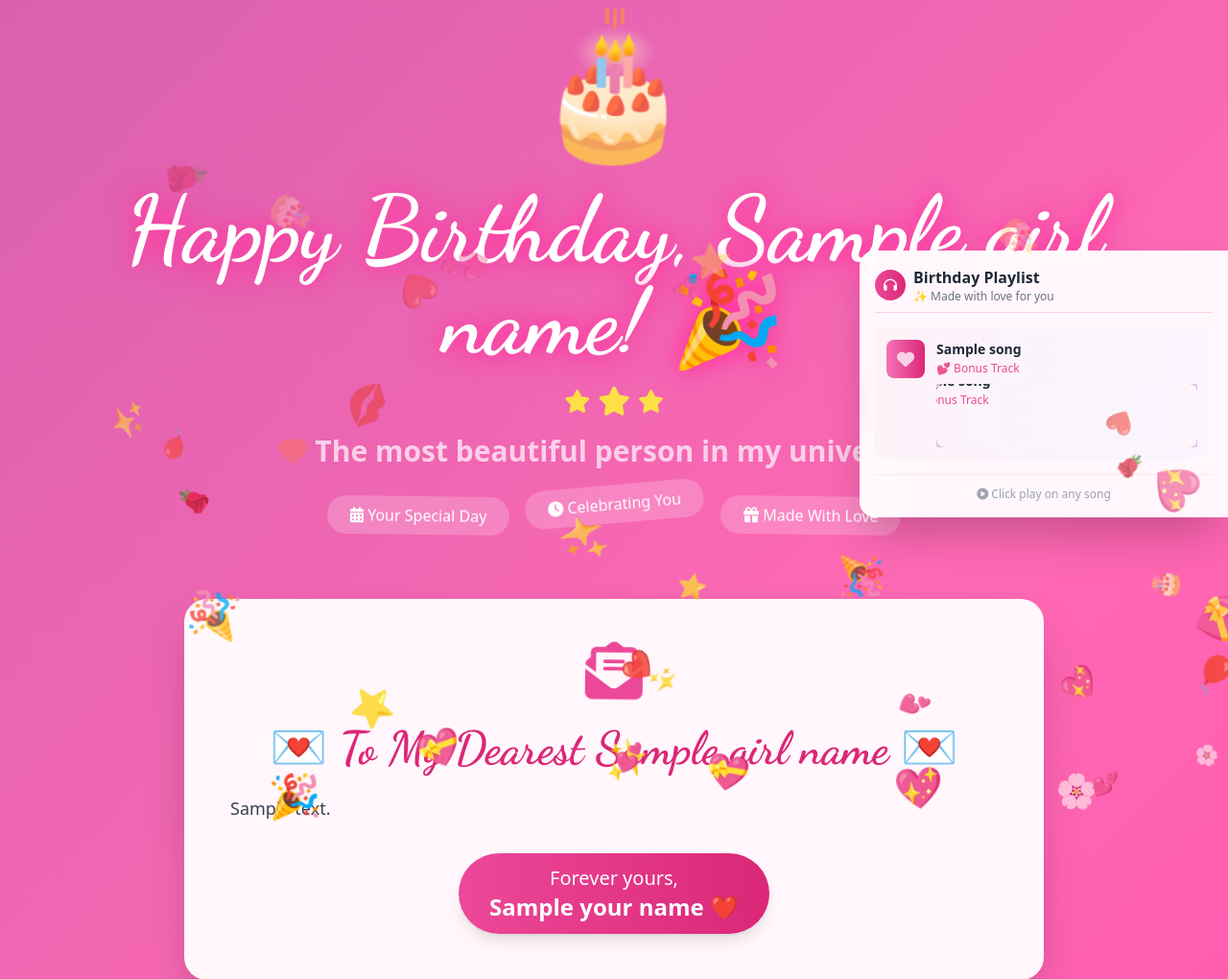
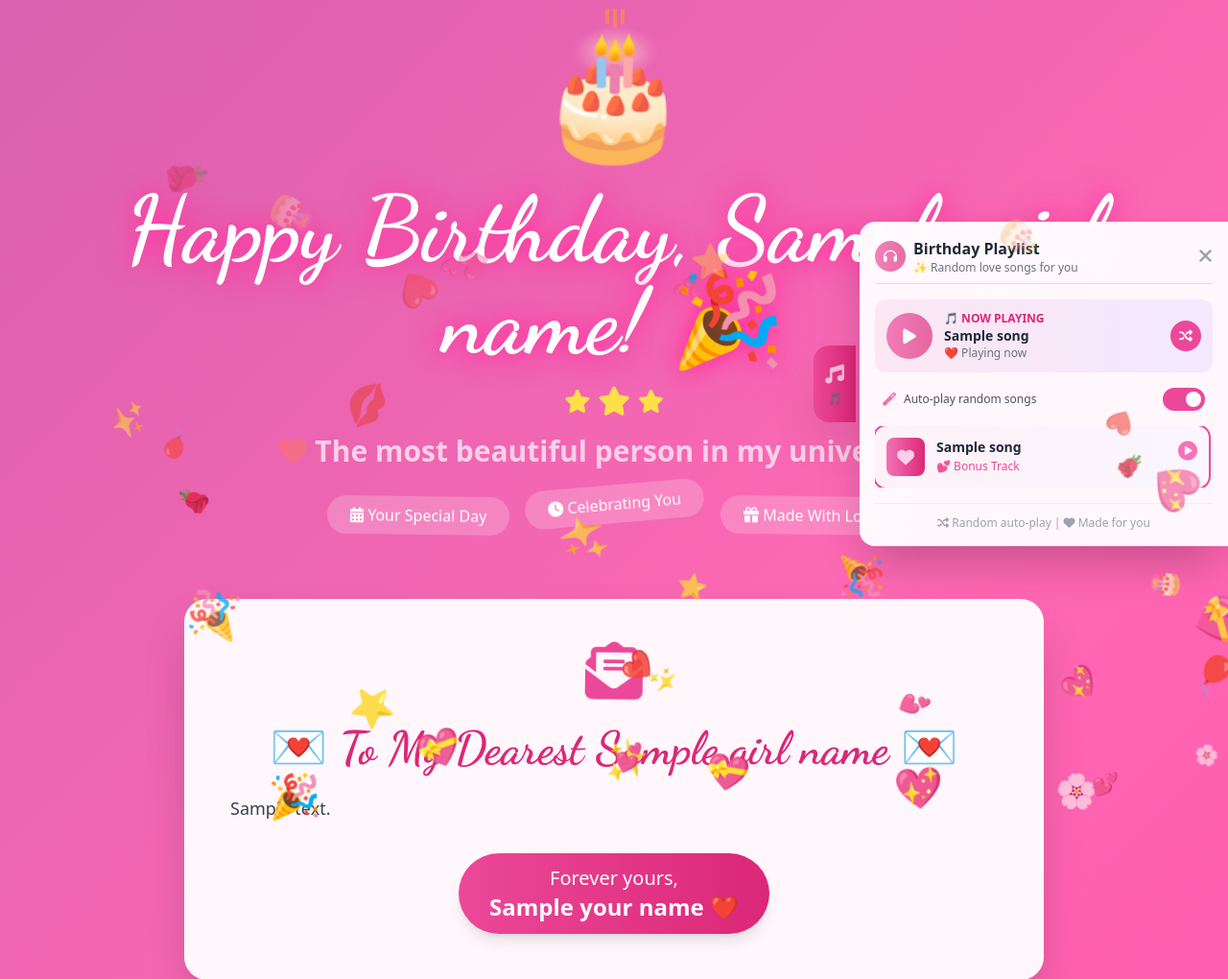
Before and after one commit to adedirancfx-cell/birthday-website, a Django app: template birthday_project/birthday_app/templates/birthday_app/birthday.html in a window 1280 px wide. Shown: the top 1020 px of the page at 96% size. Run offline with Django 3.2, Linux system fonts and the light colour scheme; the template is opened without the code that fills it: most values are stand-ins (such as "Sample title", 1, 10 or a date in 2020); grey boxes marked "Sample" are stand-in pictures; some libraries are stand-ins or nearby versions.

Commit message:
Update music panel toggle

```diff
--- a/birthday_project/birthday_app/templates/birthday_app/birthday.html
+++ b/birthday_project/birthday_app/templates/birthday_app/birthday.html
@@ -154,21 +154,6 @@
         .custom-scroll::-webkit-scrollbar-thumb { background: linear-gradient(135deg, #ff69b4, #ff1493); border-radius: 10px; }
 
         /* Music Panel */
-        /* Music Panel Transition */
-#musicPanel {
-    transform: translateX(0);
-    transition: transform 0.4s cubic-bezier(0.4, 0, 0.2, 1);
-}
-
-/* Toggle button hover effect */
-#toggleMusicBtn {
-    transition: all 0.3s ease;
-}
-
-#toggleMusicBtn:hover {
-    transform: scale(1.05);
-    padding-right: 12px;
-}
         #musicPanel {
             transform: translateX(0);
             transition: transform 0.5s cubic-bezier(0.4, 0, 0.2, 1);
@@ -188,38 +173,68 @@
     <div id="heartsContainer"></div>
 
     <!-- Music Panel with Random Auto-Play -->
-    <!-- Music Panel with Left-Side Toggle -->
-<div class="fixed right-0 top-1/2 transform -translate-y-1/2 z-50" id="musicPanelWrapper">
-    <!-- Music Panel Content -->
-    <div id="musicPanel" class="bg-white/95 backdrop-blur-xl rounded-l-2xl shadow-2xl w-96 overflow-hidden transition-all duration-500 ease-in-out">
-        <!-- Toggle Handle on the LEFT side -->
-        <div class="absolute -left-8 top-1/2 transform -translate-y-1/2">
-            <button onclick="toggleMusicPanel()"
-                    id="toggleMusicBtn"
-                    class="bg-gradient-to-r from-pink-500 to-pink-600 text-white rounded-l-xl py-3 px-2 shadow-xl hover:shadow-pink-500/50 transition-all duration-300 group">
-                <i id="toggleIcon" class="fas fa-chevron-right text-lg group-hover:scale-110 transition-transform"></i>
-                <div class="text-xs mt-1 font-semibold hidden md:block">🎵</div>
+    <div class="fixed right-0 top-1/2 transform -translate-y-1/2 z-50" id="musicPanelContainer">
+        <!-- Toggle Button -->
+        <div class="absolute -left-12 top-1/2 transform -translate-y-1/2">
+            <button onclick="toggleMusicPanel()" class="bg-gradient-to-r from-pink-500 to-pink-600 text-white rounded-l-2xl py-4 px-3 shadow-2xl hover:shadow-pink-500/50 transition-all duration-300 group">
+                <i class="fas fa-music text-xl animate-pulse group-hover:rotate-12 transition-transform"></i>
+                <div class="text-xs mt-1 font-semibold">🎵</div>
             </button>
         </div>
 
+        <!-- Music Panel Content -->
+        <div id="musicPanel" class="bg-white/95 backdrop-blur-xl rounded-l-2xl shadow-2xl w-96 overflow-hidden transition-all duration-500 ease-in-out">
             <div class="p-4">
                 <!-- Header -->
                 <div class="flex justify-between items-center mb-4 pb-2 border-b border-pink-200">
                     <div class="flex items-center gap-2">
-                    <div class="w-8 h-8 bg-gradient-to-r from-pink-500 to-pink-600 rounded-full flex items-center justify-center">
+                        <div class="w-8 h-8 bg-gradient-to-r from-pink-500 to-pink-600 rounded-full flex items-center justify-center animate-pulse">
                             <i class="fas fa-headphones text-white text-sm"></i>
                         </div>
                         <div>
                             <h3 class="font-bold text-gray-800">Birthday Playlist</h3>
-                        <p class="text-xs text-gray-500">✨ Made with love for you</p>
+                            <p class="text-xs text-gray-500">✨ Random love songs for you</p>
                         </div>
+                    </div>
+                    <button onclick="toggleMusicPanel()" class="text-gray-400 hover:text-pink-500 transition-all hover:rotate-90">
+                        <i class="fas fa-times text-xl"></i>
+                    </button>
+                </div>
+
+                <!-- Now Playing Section -->
+                <div class="bg-gradient-to-r from-pink-100 to-purple-100 rounded-xl p-3 mb-4">
+                    <div class="flex items-center gap-3">
+                        <div class="w-12 h-12 bg-gradient-to-r from-pink-500 to-pink-600 rounded-full flex items-center justify-center animate-pulse">
+                            <i class="fas fa-play text-white text-lg"></i>
+                        </div>
+                        <div class="flex-1">
+                            <p class="text-xs text-pink-600 font-semibold">🎵 NOW PLAYING</p>
+                            <p class="text-sm font-bold text-gray-800" id="nowPlayingTitle">Select a song</p>
+                            <p class="text-xs text-gray-500" id="nowPlayingArtist">❤️ Random love songs</p>
+                        </div>
+                        <button onclick="playRandomSong()" class="bg-pink-500 text-white rounded-full w-8 h-8 flex items-center justify-center hover:bg-pink-600 transition">
+                            <i class="fas fa-random text-sm"></i>
+                        </button>
                     </div>
                 </div>
 
+                <!-- Auto-Play Toggle -->
+                <div class="flex items-center justify-between mb-4 px-2">
+                    <div class="flex items-center gap-2">
+                        <i class="fas fa-magic text-pink-400 text-sm"></i>
+                        <span class="text-xs text-gray-600">Auto-play random songs</span>
+                    </div>
+                    <label class="relative inline-flex items-center cursor-pointer">
+                        <input type="checkbox" id="autoPlayToggle" class="sr-only peer" checked>
+                        <div class="w-11 h-6 bg-gray-300 rounded-full peer peer-checked:bg-pink-500 transition-all duration-300"></div>
+                        <div class="absolute left-1 top-1 w-4 h-4 bg-white rounded-full transition-all duration-300 peer-checked:translate-x-5"></div>
+                    </label>
+                </div>
+
                 <!-- Songs List -->
-            <div class="space-y-3 max-h-96 overflow-y-auto pr-1 custom-scroll">
+                <div class="space-y-3 max-h-80 overflow-y-auto pr-1 custom-scroll" id="songsList">
                     {% for song in music_list %}
-                <div class="music-card bg-gradient-to-r from-pink-50 to-purple-50 rounded-xl p-3 hover:shadow-lg transition-all duration-300">
+                    <div class="music-card bg-gradient-to-r from-pink-50 to-purple-50 rounded-xl p-3 hover:shadow-lg transition-all duration-300" data-song-id="{{ forloop.counter0 }}" data-song-url="{{ song.spotify_embed_url }}" data-song-title="{{ song.title }}" data-song-type="{{ song.song_type }}" onclick="playSong(this)">
                         <div class="flex items-start gap-3">
                             <div class="flex-shrink-0">
                                 <div class="w-10 h-10 bg-gradient-to-r from-pink-400 to-pink-600 rounded-lg flex items-center justify-center">
@@ -235,18 +250,9 @@
                                 <p class="text-xs text-pink-500 mt-0.5">
                                     {% if song.song_type == 'main' %}❤️ Main Love Song{% else %}💕 Bonus Track{% endif %}
                                 </p>
-                            <div class="mt-2">
-                                <iframe
-                                    src="{{ song.spotify_embed_url }}"
-                                    width="100%"
-                                    height="66"
-                                    frameBorder="0"
-                                    allowfullscreen=""
-                                    allow="autoplay; clipboard-write; encrypted-media; fullscreen; picture-in-picture"
-                                    loading="lazy"
-                                    class="rounded-lg">
-                                </iframe>
                             </div>
+                            <div class="flex-shrink-0">
+                                <i class="fas fa-play-circle text-pink-400 text-xl"></i>
                             </div>
                         </div>
                     </div>
@@ -262,12 +268,13 @@
                 <!-- Footer -->
                 <div class="mt-4 pt-3 border-t border-pink-100 text-center">
                     <p class="text-xs text-gray-400">
-                    <i class="fas fa-play-circle"></i> Click play on any song
+                        <i class="fas fa-random"></i> Random auto-play | <i class="fas fa-heart"></i> Made for you
                     </p>
                 </div>
             </div>
         </div>
     </div>
+
     <!-- Main Content Container -->
     <div class="container mx-auto px-4 py-8 relative z-10">
 
@@ -652,36 +659,18 @@
             }, 30000);
         }
 
-       // Music Panel Toggle - Left side button
-let isMusicPanelOpen = true;
-
+        // ==================== MUSIC PANEL TOGGLE ====================
         function toggleMusicPanel() {
             const panel = document.getElementById('musicPanel');
-    const icon = document.getElementById('toggleIcon');
-
-    if (isMusicPanelOpen) {
-        // Close the panel - slide it to the right (hide)
+            if (panel.classList.contains('hidden')) {
+                panel.classList.remove('hidden');
+                panel.style.transform = 'translateX(0)';
+            } else {
+                panel.classList.add('hidden');
                 panel.style.transform = 'translateX(100%)';
-        icon.classList.remove('fa-chevron-right');
-        icon.classList.add('fa-chevron-left');
-        isMusicPanelOpen = false;
-    } else {
-        // Open the panel - slide it back
-        panel.style.transform = 'translateX(0)';
-        icon.classList.remove('fa-chevron-left');
-        icon.classList.add('fa-chevron-right');
-        isMusicPanelOpen = true;
             }
         }
 
-// Make sure panel starts open
-document.addEventListener('DOMContentLoaded', function() {
-    const panel = document.getElementById('musicPanel');
-    if (panel) {
-        panel.style.transform = 'translateX(0)';
-        isMusicPanelOpen = true;
-    }
-});
         // ==================== FLOATING HEARTS ====================
         function createHeart() {
             const heart = document.createElement('div');
```
Lines whose indentation alone changed are shown as unchanged.
